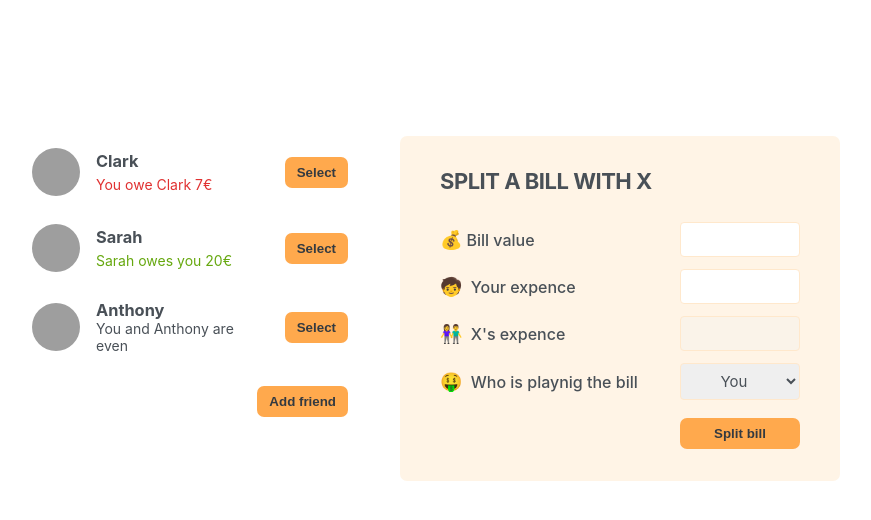
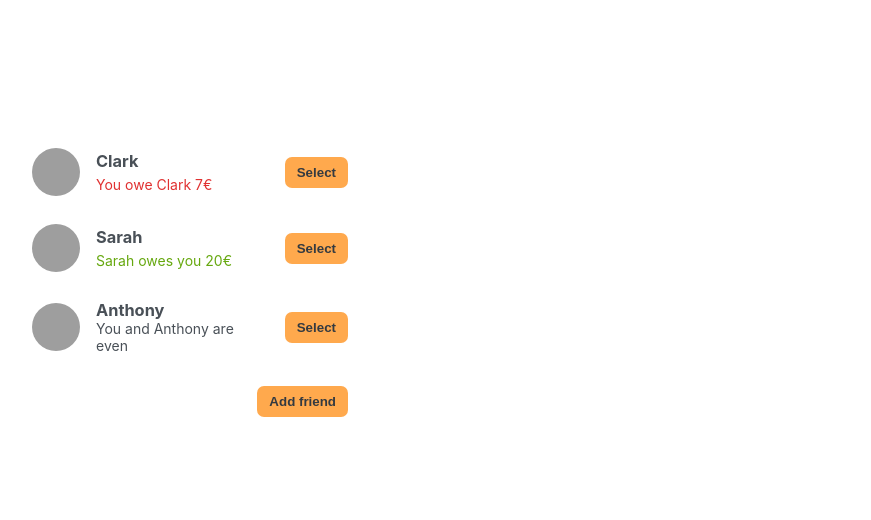
Before and after one commit to AntonKobelev/eat-and-split, a React (Create React App) app: page / in a window 1280 px wide. Shown: the top 520 px of the page, without its empty margins (210-1081 px from the left). Built offline with nearby package versions, Linux system fonts and the light colour scheme; grey boxes are pictures that could not be loaded.

Commit message:
add selected friend

```diff
--- a/src/App.js
+++ b/src/App.js
@@ -25,9 +25,11 @@
 export default function App() {
   const [friends, setFriends] = useState(initialFriends);
   const [showFormAddFriend, setShowFormAddFriend] = useState(false);
+  const [selectedFriend, setSelectedFriend] = useState(null);
 
   function handlerClick() {
     setShowFormAddFriend((show) => !show);
+    setSelectedFriend(null);
   }
 
   function handlerAddFriend(friend) {
@@ -35,10 +37,19 @@
     setShowFormAddFriend(false);
   }
 
+  function handlerSelectedFriend(friend) {
+    setSelectedFriend((cur) => (cur?.id === friend.id ? null : friend));
+    setShowFormAddFriend(false);
+  }
+
   return (
     <div className="app">
       <div className="sidebar">
-        <FriendsList friends={friends} />
+        <FriendsList
+          friends={friends}
+          onHandlerSelectedFriend={handlerSelectedFriend}
+          selectedFriend={selectedFriend}
+        />
         {showFormAddFriend && (
           <FormAddFriend onHandlerAddFriens={handlerAddFriend} />
         )}
@@ -46,26 +57,30 @@
           {showFormAddFriend ? "Close" : "Add friend"}
         </Button>
       </div>
-      <div className="sidebar">
-        <FormSplitBill />
-      </div>
+      {selectedFriend && <FormSplitBill selectedFriend={selectedFriend} />}
     </div>
   );
 }
 
-function FriendsList({ friends }) {
+function FriendsList({ friends, onHandlerSelectedFriend, selectedFriend }) {
   return (
     <ul>
       {friends.map((friend) => (
-        <Friend friend={friend} key={friend.id} />
+        <Friend
+          friend={friend}
+          key={friend.id}
+          onHandlerSelectedFriend={onHandlerSelectedFriend}
+          selectedFriend={selectedFriend}
+        />
       ))}
     </ul>
   );
 }
 
-function Friend({ friend }) {
+function Friend({ friend, onHandlerSelectedFriend, selectedFriend }) {
+  const isSelected = friend.id === selectedFriend?.id;
   return (
-    <li>
+    <li className={isSelected ? "selected" : ""}>
       <h3>{friend.name}</h3>
       <img src={friend.image} alt={friend.name}></img>
       {friend.balance > 0 && (
@@ -79,7 +94,12 @@
           You owe {friend.name} {Math.abs(friend.balance)}€
         </p>
       )}
-      <button className="button">Select</button>
+      <button
+        className="button"
+        onClick={() => onHandlerSelectedFriend(friend)}
+      >
+        {isSelected ? "Close" : "Select"}
+      </button>
     </li>
   );
 }
@@ -129,20 +149,20 @@
   );
 }
 
-function FormSplitBill() {
+function FormSplitBill({ selectedFriend }) {
   return (
     <form className="form-split-bill">
-      <h2>SPLIT A BILL WITH X</h2>
+      <h2>{`SPLIT A BILL WITH ${selectedFriend.name}`}</h2>
       <label>💰Bill value</label>
       <input></input>
       <label>🧒 Your expence</label>
       <input></input>
-      <label>👫 X's expence</label>
+      <label>{`👫 ${selectedFriend.name}'s expence`}</label>
       <input disabled></input>
       <label>🤑 Who is playnig the bill</label>
       <select>
         <option value="user">You</option>
-        <option value="friend">X</option>
+        <option value="friend">{selectedFriend.name}</option>
       </select>
 
       <Button>Split bill</Button>
```
